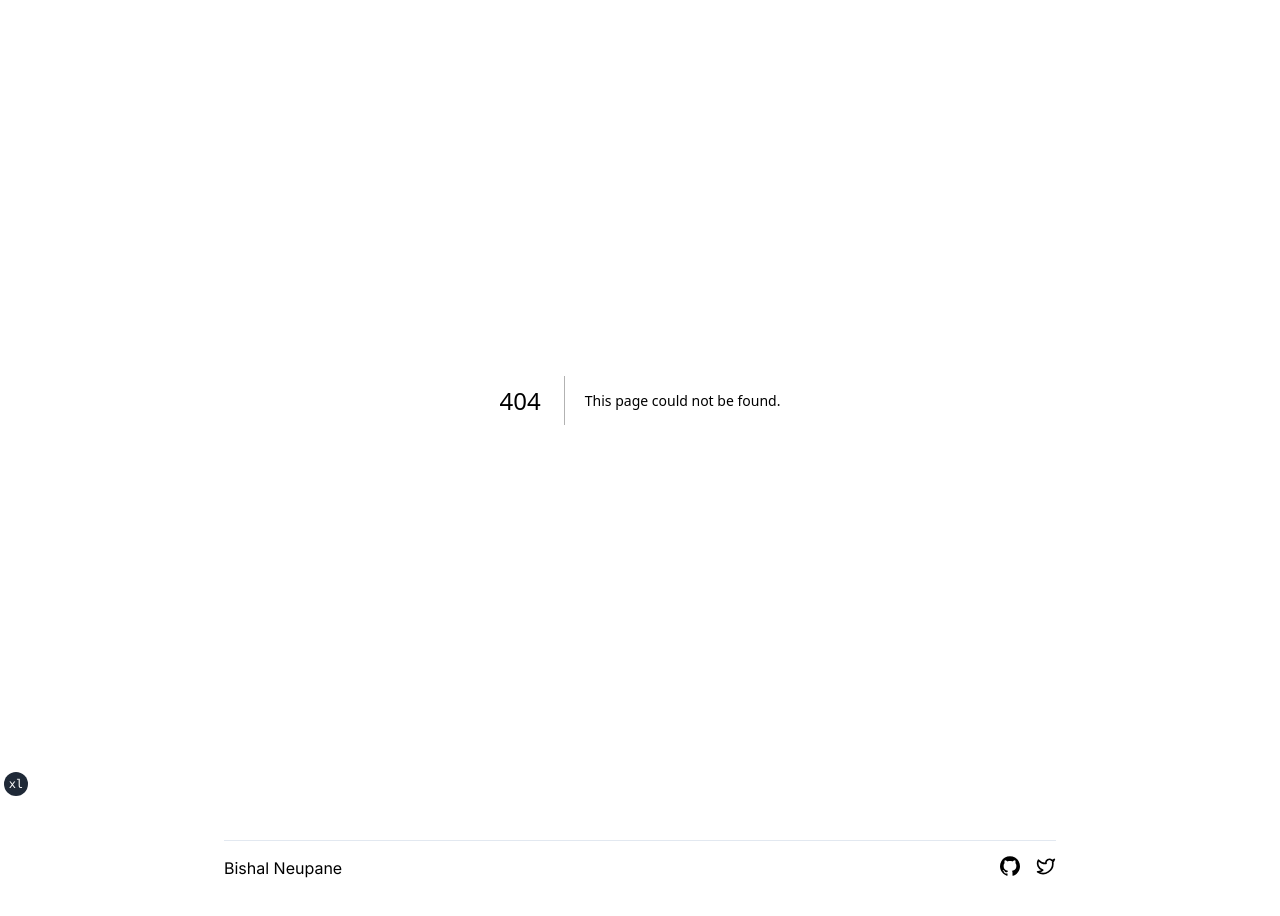
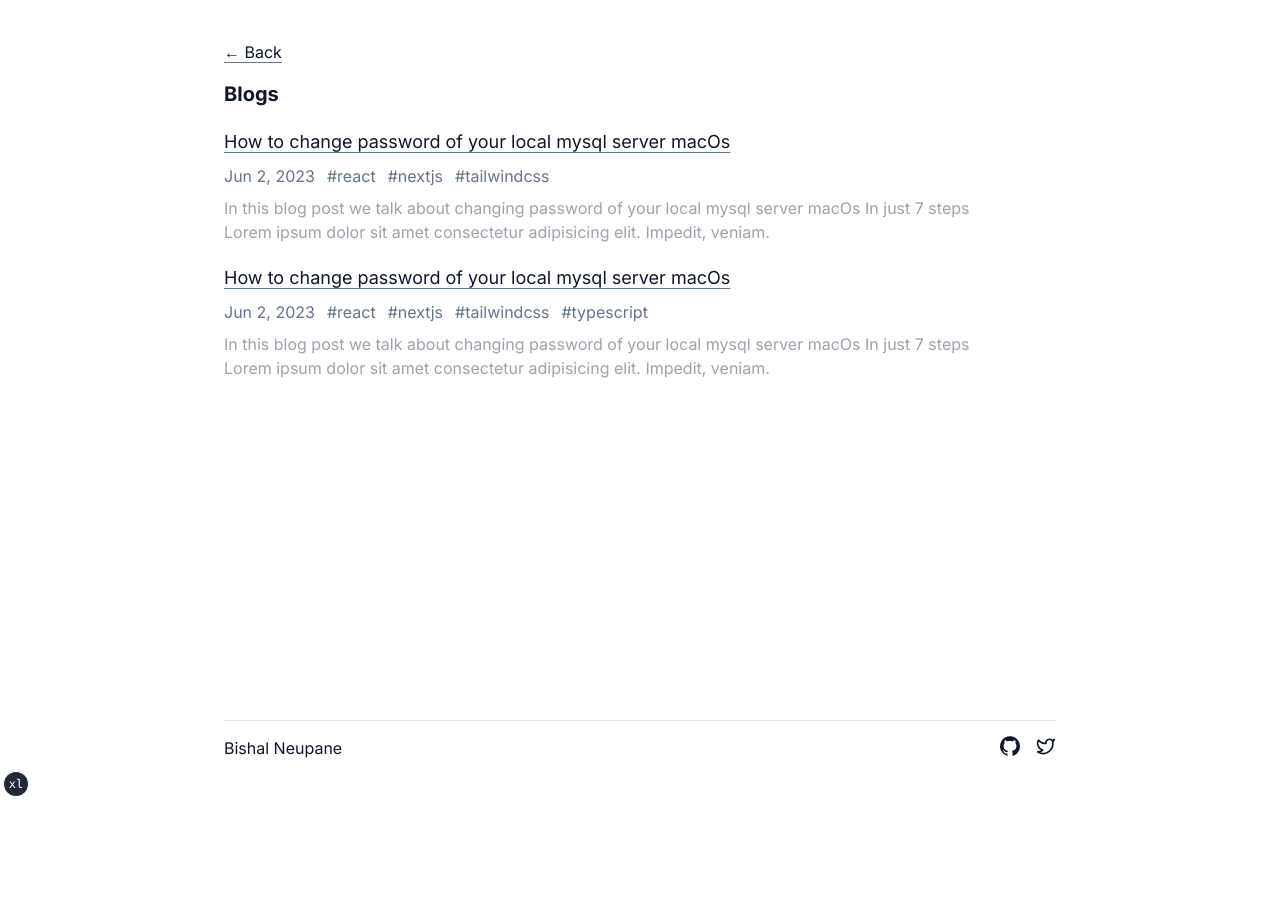
Before and after one commit to BishalN/pblogtemplate, a Next.js app: page /blogs in a window 1280 px wide. Before the commit this address had no page. Shown: the top 916 px of the page. After the commit the page ends 800 px from the top, so only its background shows below. Built offline with nearby package versions, Linux system fonts and the light colour scheme.

Commit message:
Added blog index page

```diff
--- /dev/null
+++ b/app/blogs/page.tsx
@@ -0,0 +1,71 @@
+import React from "react"
+import NextLink from "next/link"
+
+export default function BlogPage() {
+  return (
+    <main className="my-10">
+      <NextLink
+        href="/"
+        className="underline decoration-slate-500 underline-offset-4"
+      >
+        &larr; Back
+      </NextLink>
+      <h1 className="mt-4 text-xl font-bold"> Blogs</h1>
+      <div className="space-y-5">
+        <BlogPageCard
+          title="How to change password of your local mysql server macOs"
+          description="In this blog post we talk about changing password of your local mysql
+        server macOs In just 7 steps Lorem ipsum dolor sit amet consectetur
+        adipisicing elit. Impedit, veniam."
+          date="Jun 2, 2023"
+          tags={["react", "nextjs", "tailwindcss"]}
+        />
+        <BlogPageCard
+          title="How to change password of your local mysql server macOs"
+          description="In this blog post we talk about changing password of your local mysql
+        server macOs In just 7 steps Lorem ipsum dolor sit amet consectetur
+        adipisicing elit. Impedit, veniam."
+          date="Jun 2, 2023"
+          tags={["react", "nextjs", "tailwindcss", "typescript"]}
+        />
+      </div>
+    </main>
+  )
+}
+
+interface BlogPageCardProps {
+  title: string
+  date: string
+  description: string
+  tags?: string[]
+}
+
+export const BlogPageCard: React.FC<BlogPageCardProps> = ({
+  date,
+  description,
+  title,
+  tags,
+}) => {
+  return (
+    <div className="my-5 space-y-2">
+      <h3 className="cursor-pointer text-lg underline decoration-slate-500 underline-offset-4">
+        {title}
+      </h3>
+      <div className="flex space-x-3 text-muted-foreground">
+        <p className="">{date}</p>
+        {tags?.map((tag) => {
+          return (
+            <NextLink
+              href={`/tags/${tag}`}
+              key={tag}
+              className=" cursor-pointer"
+            >
+              #{tag}
+            </NextLink>
+          )
+        })}
+      </div>
+      <p className="max-w-3xl text-gray-400">{description}</p>
+    </div>
+  )
+}
```
Also changed, not shown: app/blogs/[slug]/page.tsx (added).
